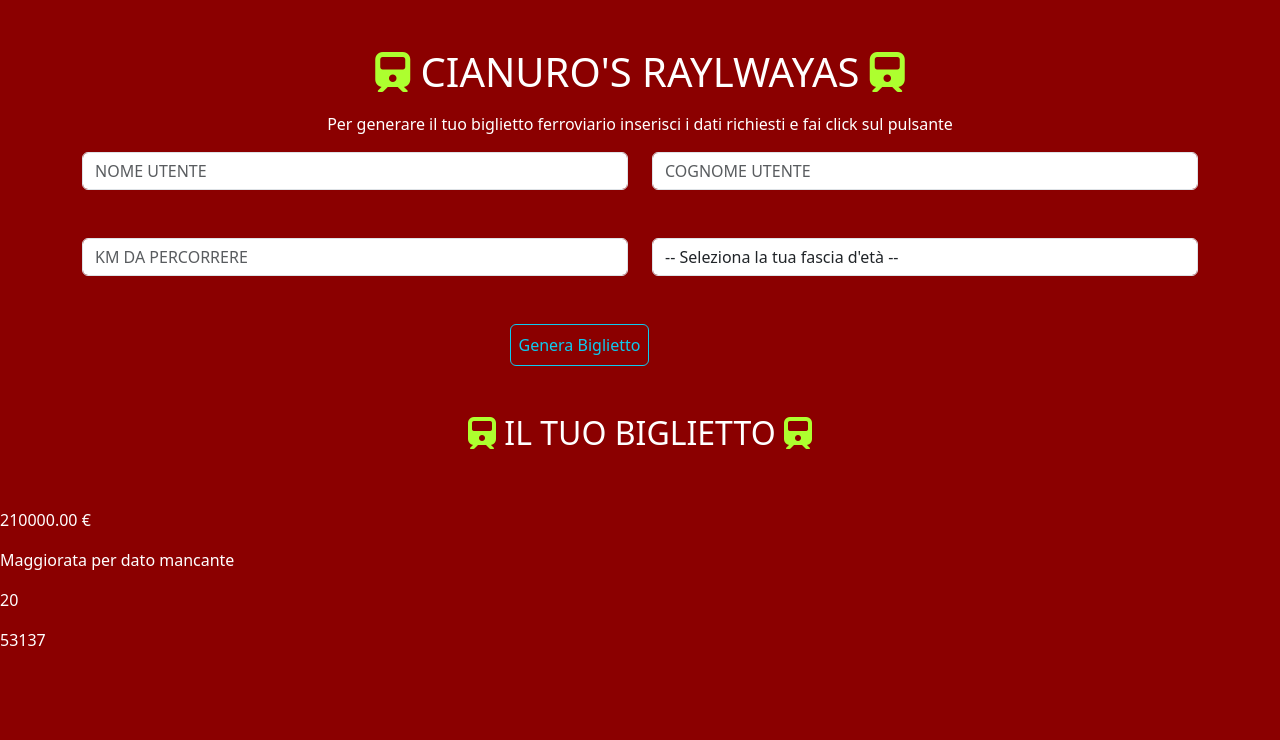
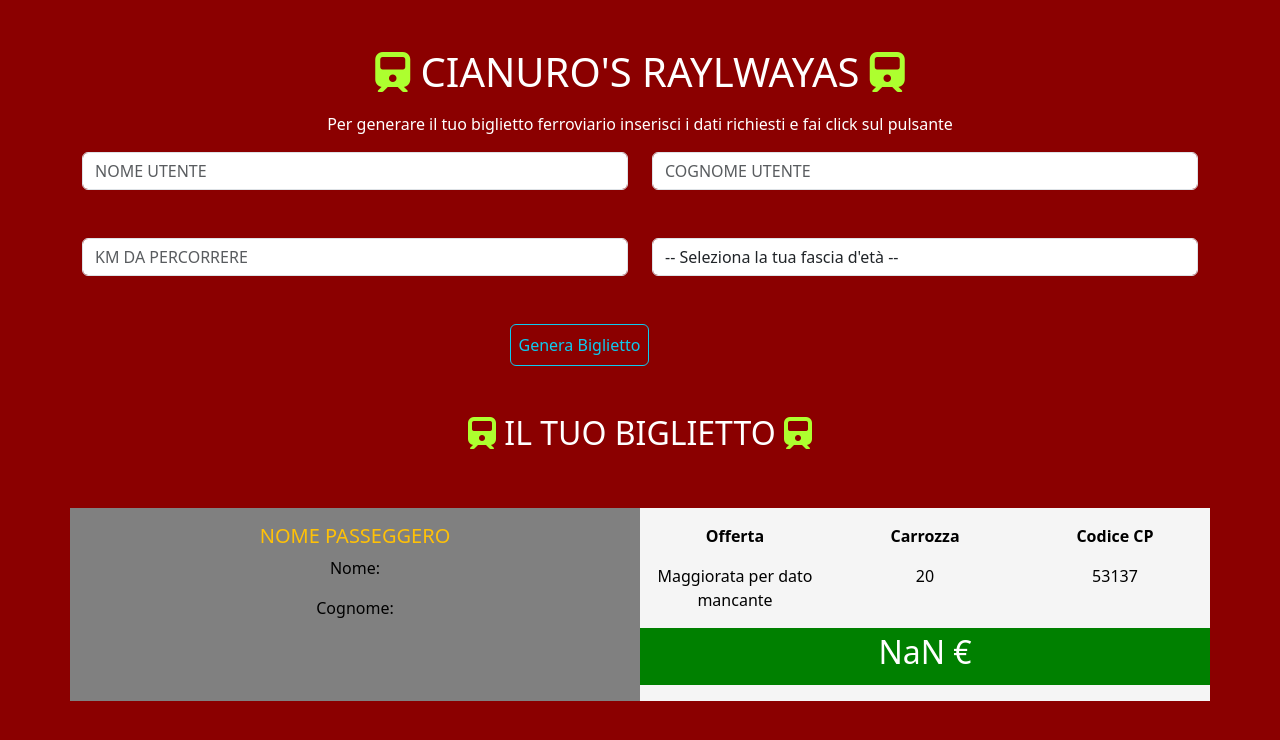
Before and after one commit to Cianuro-83/js-biglietto-treno-form, a plain HTML site: page index.html in a window 1280 px wide. Both pictures are taken after a click on the button "Genera Biglietto". Drawn offline with nearby package versions, Linux system fonts and the light colour scheme.

Commit message:
FEAT:add very minimal graphic

```diff
--- a/css/style.css
+++ b/css/style.css
@@ -13,3 +13,22 @@ DESCRIPTION
 .fa-train {
   color: greenyellow;
 }
+.scb-container {
+  background-color: whitesmoke;
+  color: black;
+}
+.scb-col {
+  background-color: grey;
+}
+td.scb-central {
+  padding: 0 50px !important;
+}
+td.scbth {
+  text-align: center !important;
+}
+
+.scb-prize {
+  background-color: green;
+  padding: 5px;
+  color: white;
+}
--- a/index.html
+++ b/index.html
@@ -72,6 +72,37 @@
             </div>
         </div>
     </div>
+    <div class="container scb-container">
+        <div class="row row-cols-2  justify-content-center">
+            <div class="col py-3 scb-col text-center">
+                <h5 class="text-uppercase text-warning">nome passeggero</h5>
+                <p class="fw-normal">Nome: <span class="fw-bold text-white text-capitalize" id="nome-utente"></span></p>
+                <p class="fw-normal">Cognome: <span class="fw-bold text-white text-capitalize"
+                        id="cognome-utente"></span> </p>
+            </div>
+            <div class="col py-3 ">
+                <div class="row row-cols-3 justify-content-between text-center">
+                    <div class="col">
+                        <p class="fw-bold">Offerta</p>
+                        <p id="offerta"></p>
+                    </div>
+                    <div class="col">
+                        <p class="fw-bold">Carrozza</p>
+                        <p id="carrozza"></p>
+                    </div>
+                    <div class="col">
+                        <p class="fw-bold">Codice CP</p>
+                        <p id="cp-code"></p>
+                    </div>
+                    <div class="col-12 text-center scb-prize">
+                        <h2 id="costo-biglietto"></h2>
+                    </div>
+
+                </div>
+
+            </div>
+        </div>
+    </div>
 
 
 
@@ -82,13 +113,11 @@
 
 
 
-    <div class="col">
-        <p id="nome-utente"></p>
-        <p id="cognome-utente"></p>
-        <p id="costo-biglietto"></p>
-        <p id="offerta"></p>
-        <p id="carrozza"></p>
-        <p id="cp-code"></p>
+    <!-- <div class="col">
+        <span id="nome-utente"></span>
+        <span id="cognome-utente"></span> -->
+    <span id="costo-biglietto"></span>
+
     </div>
 
     </div>
--- a/js/script.js
+++ b/js/script.js
@@ -40,20 +40,20 @@ btnElement.addEventListener("click", function () {
   // creo la variabile relativa ai km
   let km = parseInt(kmElement.value);
   console.log(age, "km", km);
-  switch (km) {
-    case ">=0":
-      fullPrize = prize * km;
-      console.log(fullPrize);
-      break;
-    case "<0":
-      fullPrize = prize * 100000;
-      console.log(fullPrize);
-      break;
-    default:
-      fullPrize = prize * 100000;
-  }
+  // switch (km) {
+  //   case ">=0":
+  //     fullPrize = prize * km;
+  //     console.log(fullPrize);
+  //     break;
+  //   case "<0":
+  //     fullPrize = prize * 100000;
+  //     console.log(fullPrize);
+  //     break;
+  //   default:
+  //     fullPrize = prize * 100000;
+  // }
 
-  //   fullPrize = prize * km;
+  fullPrize = prize * km;
   // calcolo il prezzo dei biglietti per minorenne
   youngDiscount = [fullPrize * youngDiscountPercent - fullPrize] * -1;
   youngPrize = youngDiscount.toFixed(2);
```
